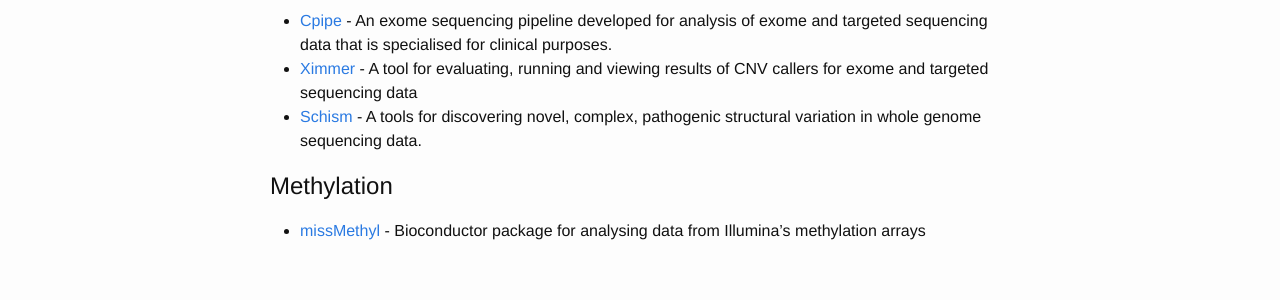
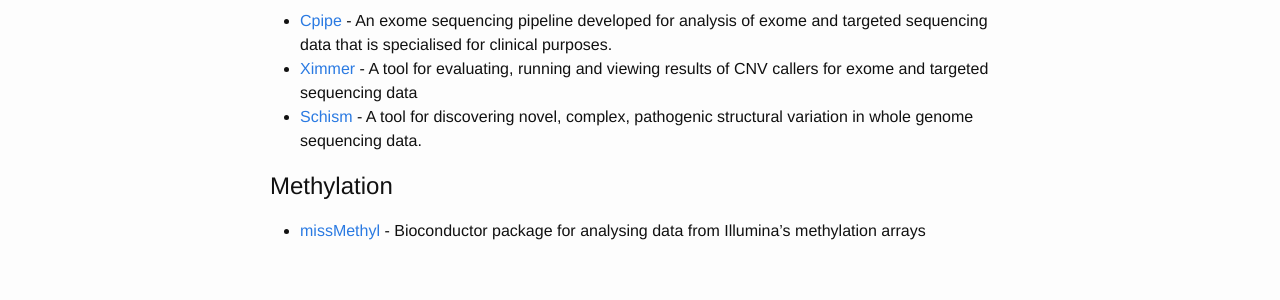
Before and after one commit to Oshlack/oshlack.github.io, a Jekyll site: the page built from software.md, in a window 1280 px wide. Shown: the part 668-968 px from the top of the page. Built offline with Jekyll 4.4.1, drawn with Linux system fonts in a browser that asks for light colours.

Commit message:
fix schism typo

```diff
--- a/software.md
+++ b/software.md
@@ -22,7 +22,7 @@
 # Genomics
 * [Cpipe](https://melbournegenomics.github.io/) - An exome sequencing pipeline developed for analysis of exome and targeted sequencing data that is specialised for clinical purposes.
 * [Ximmer](http://ximmer.org/) - A tool for evaluating, running and viewing results of CNV callers for exome and targeted sequencing data
-* [Schism](https://github.com/ssadedin/schism) - A tools for discovering novel, complex, pathogenic structural variation in whole
+* [Schism](https://github.com/ssadedin/schism) - A tool for discovering novel, complex, pathogenic structural variation in whole
   genome sequencing data.
 
 # Methylation
```
